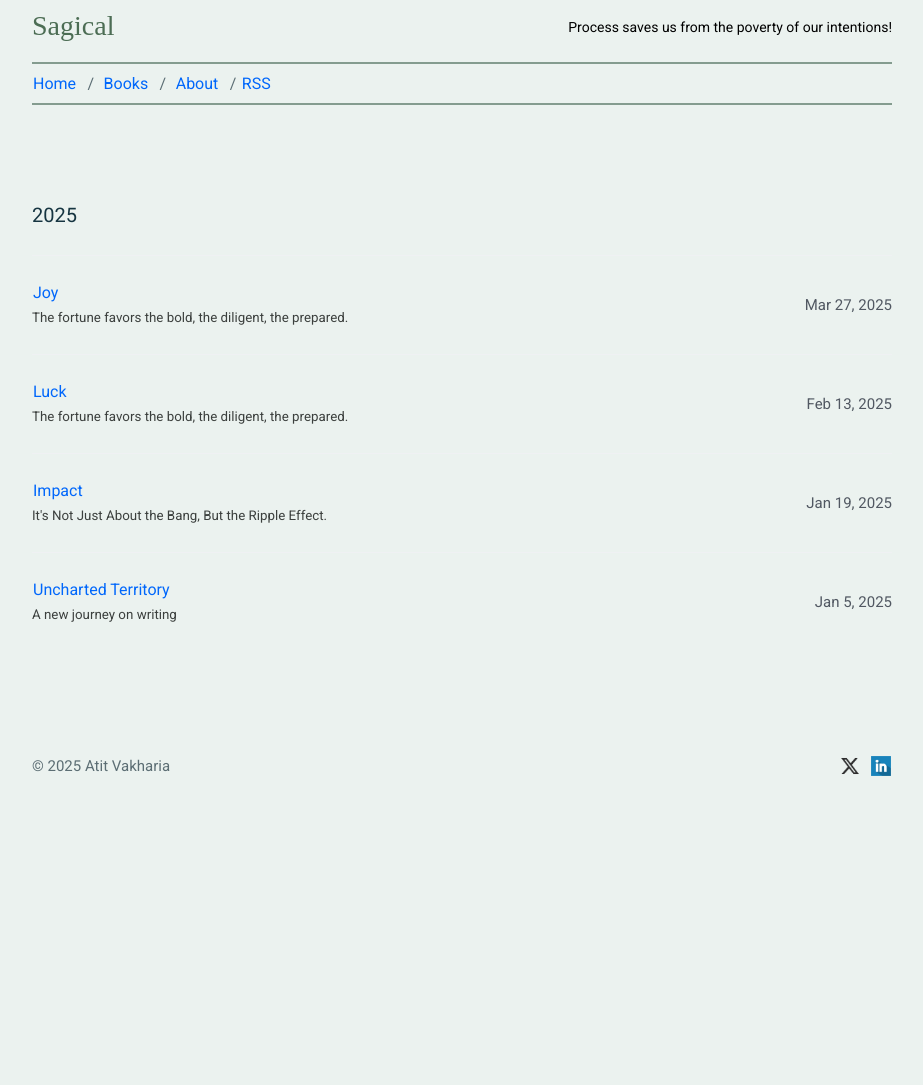
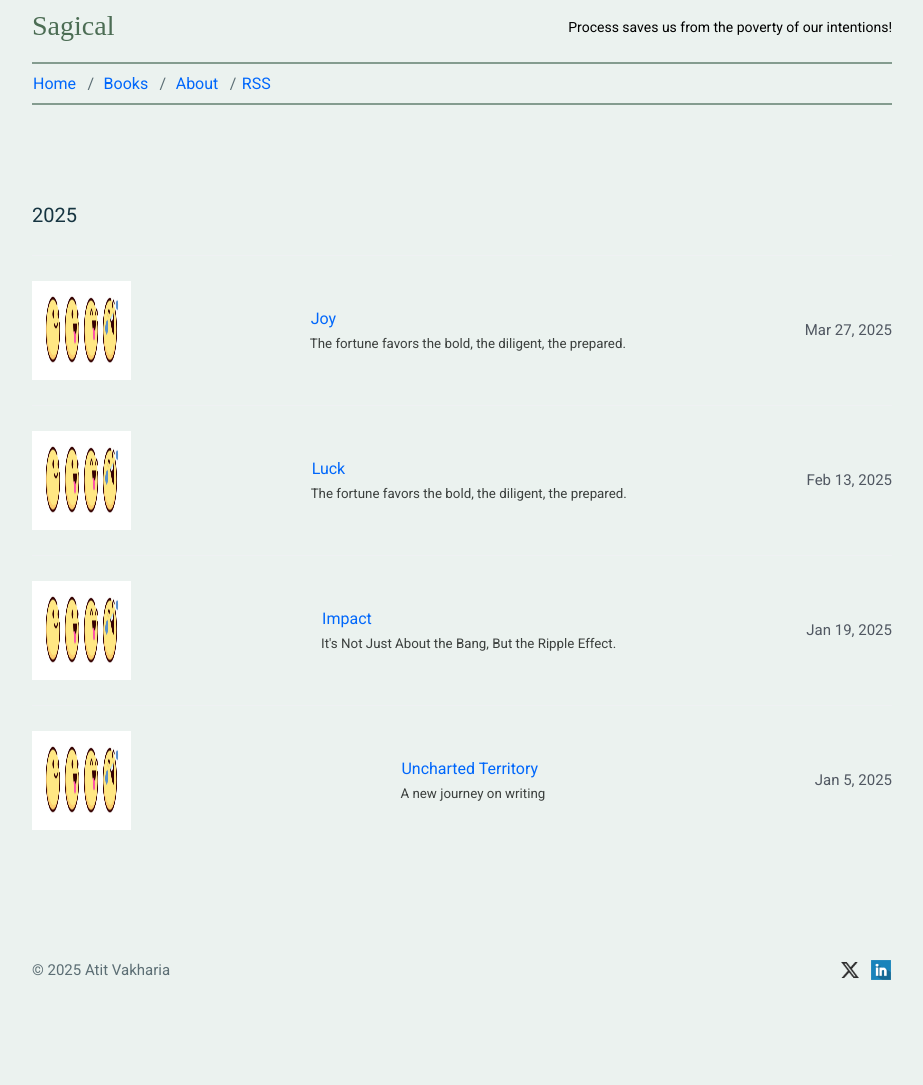
Before and after one commit to mkchoi212/paper-jekyll-theme, a Jekyll site: the page built from index.html, in a window 1280 px wide. Shown: the whole page, without its empty margins (178-1101 px from the left). Built offline with Jekyll 4.4.1, drawn with Linux system fonts in a browser that asks for light colours; before the commit the page ends 900 px from its top, so only the background shows below that.

Commit message:
Update index.html

```diff
--- a/index.html
+++ b/index.html
@@ -12,6 +12,7 @@ title: Home
   <ul class="c-archives__list">
     {% endif %}
     <li class="c-archives__item">
+      <img src="../assets/joy.png" width="99" height="99" />
       <h3>
         <a href="{{ post.url | prepend: site.baseurl }}">{{post.title}}</a>
         <br>
```
